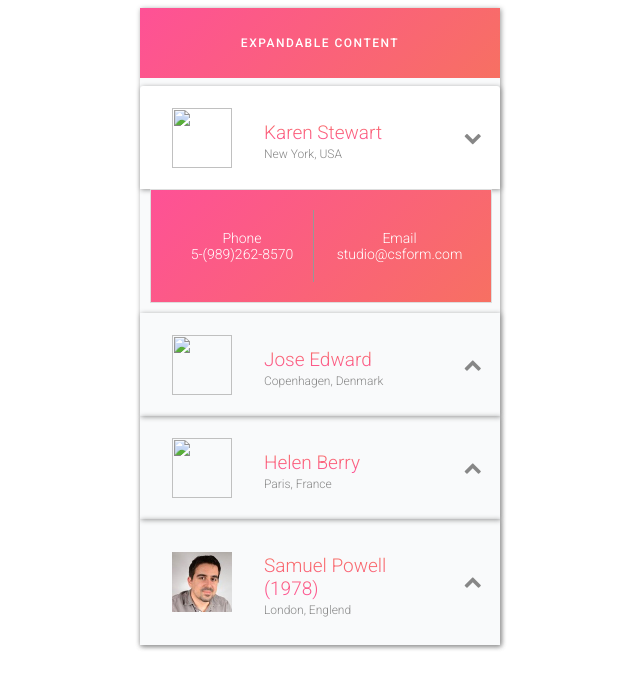
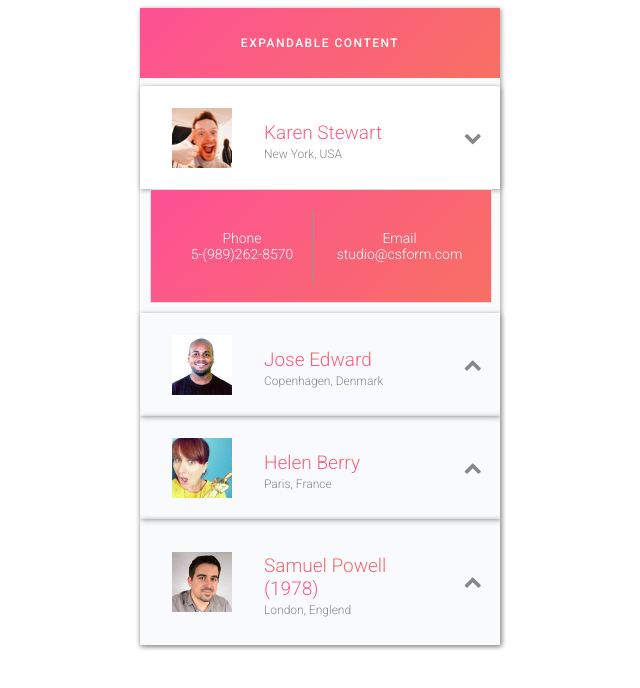
Before and after one commit to smc0101/TAG, a plain HTML site: page index.html in a window 1280 px wide. Shown: the whole page, without its empty margins (320-960 px from the left). Drawn offline with Linux system fonts and the light colour scheme; files whose address does not match are found by name.

Commit message:
Update index.html

```diff
--- a/index.html
+++ b/index.html
@@ -29,7 +29,7 @@
 			<h1>EXPANDABLE CONTENT</h1>
 			<div class="accordionItem open">
 				<div class="accordionItemHeading" data-toggle="collapse">
-						<img src="images/avatar.astronaut.png" width="61" height="60" alt=""/>
+						<img src="avatar.astronaut.png" width="61" height="60" alt=""/>
 						<aside>
 						  <h3>Karen Stewart</h3>
 							<p>New York, USA</p>
@@ -45,7 +45,7 @@
 
 			<div class="accordionItem close">
 				<div class="accordionItemHeading" data-toggle="collapse">
-					<img src="images/avatarjose.jpg" width="61" height="60" alt=""/>
+					<img src="avatarjose.jpg" width="61" height="60" alt=""/>
 					<aside>
 						<h3>Jose Edward</h3>
 						<p>Copenhagen, Denmark</p>
@@ -61,7 +61,7 @@
 
 			<div class="accordionItem close">
 				<div class="accordionItemHeading" data-toggle="collapse">
-					<img src="images/avatarhelen.jpg" width="61" height="60" alt=""/>
+					<img src="avatarhelen.jpg" width="61" height="60" alt=""/>
 					<aside>
 						<h3>Helen Berry</h3>
 						<p>Paris, France</p>
```
